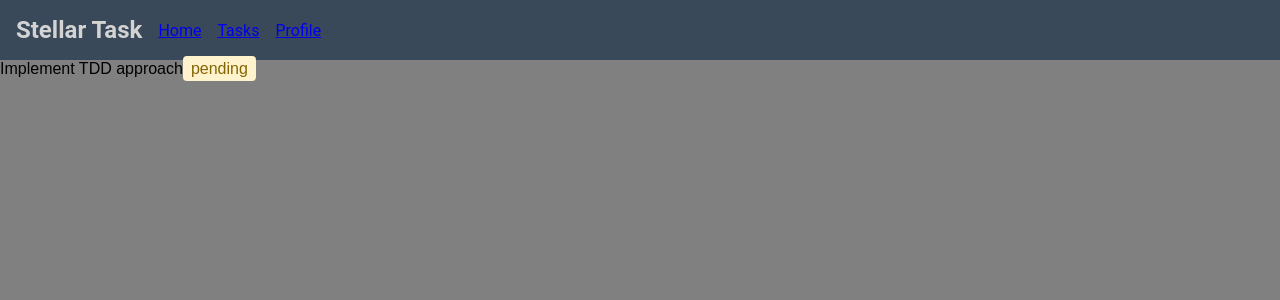
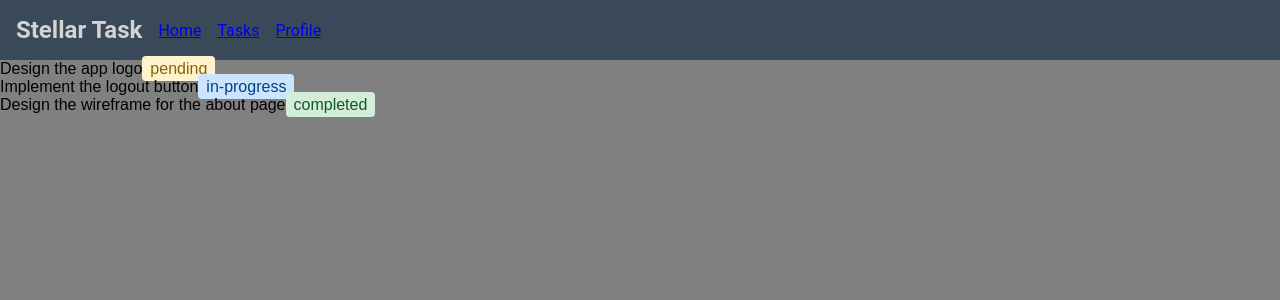
Before and after one commit to darellanodev/stellar-task, an Angular app: page / in a window 1280 px wide. Shown: the top 300 px of the page. Built offline with nearby package versions, Linux system fonts and the light colour scheme.

Commit message:
feat: Create three example tasks with different status badges (#4)

```diff
--- a/src/app/app.component.html
+++ b/src/app/app.component.html
@@ -1,7 +1,9 @@
 <app-nav-bar [logo]="'Stellar Task'" [items]="['Home','Tasks','Profile']"></app-nav-bar>
 
 <main>
-  <app-task [task]="exampleTask"></app-task>
+  <app-task [task]="examplePendingTask"></app-task>
+  <app-task [task]="exampleInProgressTask"></app-task>
+  <app-task [task]="exampleCompletedTask"></app-task>
 </main>
 
 <router-outlet></router-outlet>
--- a/src/app/app.component.ts
+++ b/src/app/app.component.ts
@@ -9,13 +9,31 @@ import { Task } from './task/models/task.model'
 export class AppComponent {
   title = 'stellar-task'
 
-  exampleTask: Task = {
+  examplePendingTask: Task = {
     id: '1',
-    description: 'Implement TDD approach',
+    description: 'Design the app logo',
     createdBy: 'darellanodev',
     assignedTo: 'darellanodev',
     requestedBy: 'darellanodev',
     status: 'pending',
     createdAt: new Date(),
   }
+  exampleInProgressTask: Task = {
+    id: '2',
+    description: 'Implement the logout button',
+    createdBy: 'darellanodev',
+    assignedTo: 'darellanodev',
+    requestedBy: 'darellanodev',
+    status: 'in-progress',
+    createdAt: new Date(),
+  }
+  exampleCompletedTask: Task = {
+    id: '3',
+    description: 'Design the wireframe for the about page',
+    createdBy: 'darellanodev',
+    assignedTo: 'darellanodev',
+    requestedBy: 'darellanodev',
+    status: 'completed',
+    createdAt: new Date(),
+  }
 }
```
